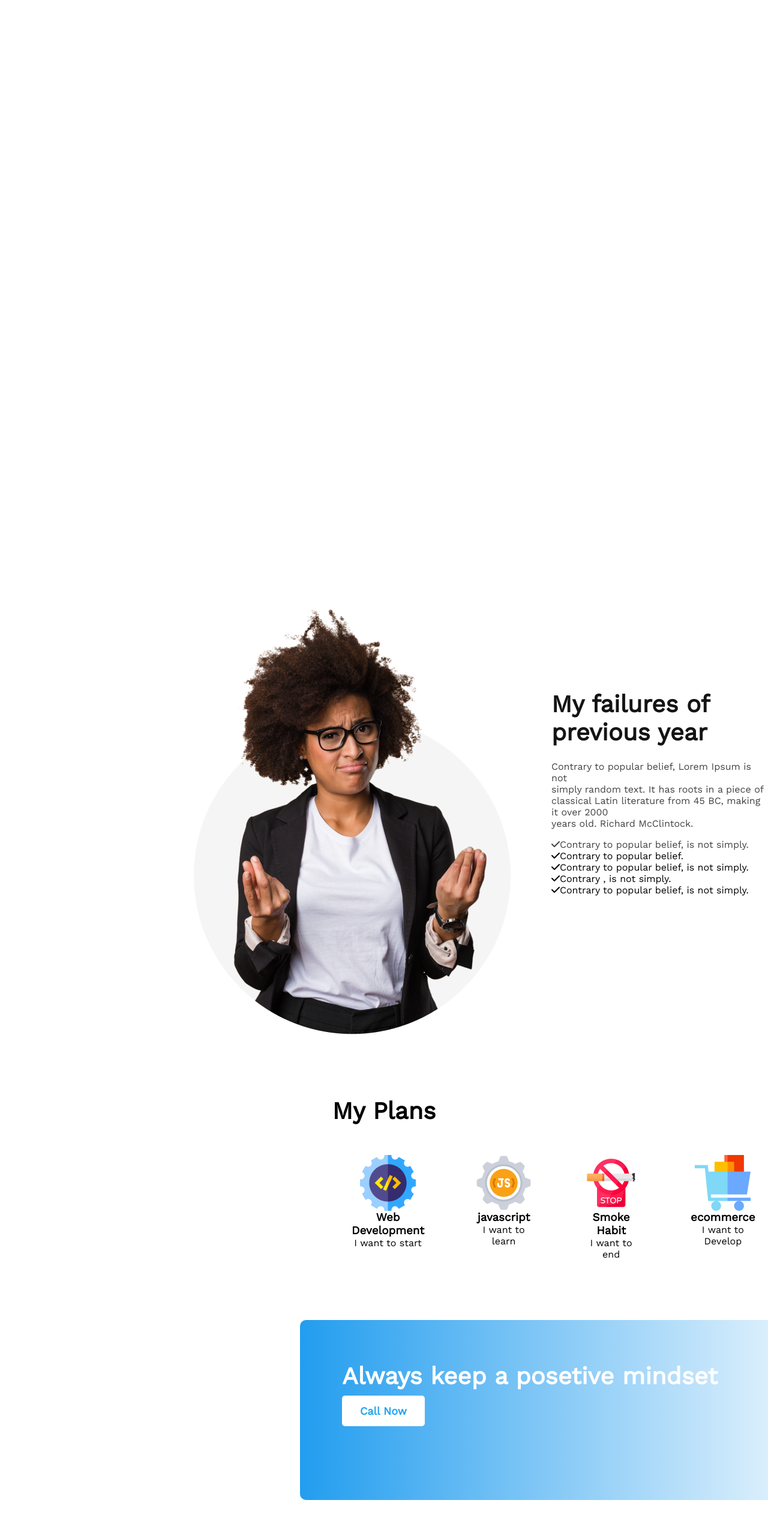
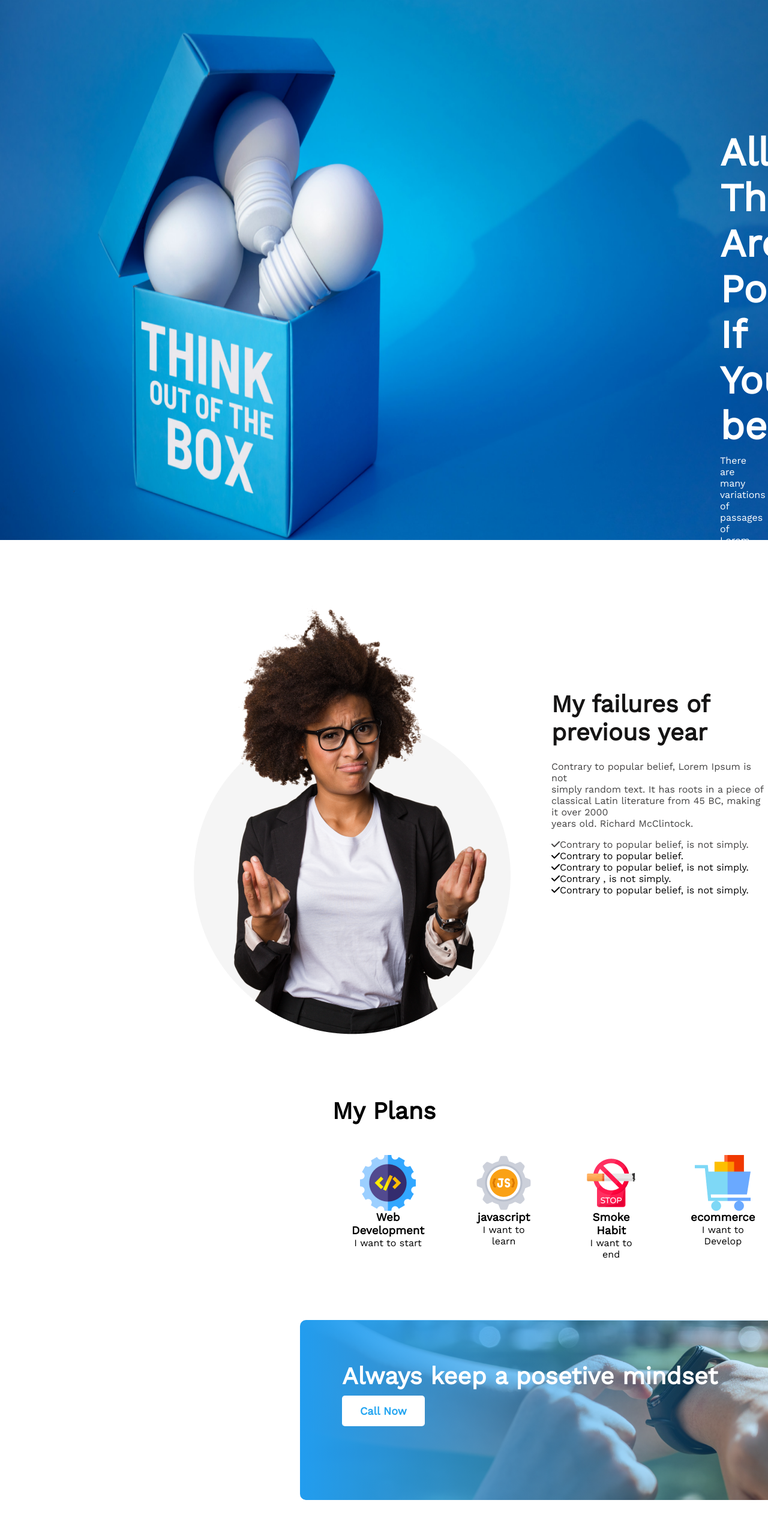
Before and after one commit to sajibkhansk/assignment1, a plain HTML site: page index.html in a window 1280 px wide. Shown: the top 2560 px of the page at 60% size. Drawn offline with nearby package versions, Linux system fonts and the light colour scheme.

Commit message:
fot the last time

```diff
--- a/styles/styles.css
+++ b/styles/styles.css
@@ -6,7 +6,7 @@
 /* mgn for Margin */
 .bg{
     height: 900px;
-    background-image: url('./images/banner/banner3.png');
+    background-image: url('../images/banner/banner3.png');
     background-size: 100% 100%;
 
 }
@@ -115,7 +115,7 @@ color: #FFFFFF;
     height: 300px;
     width: 940px;
     margin: 100px 200px 170px 200px;
-    background-image: linear-gradient(to right,rgb(34, 157, 239),rgba(239,91,34,0)),url('./images/watch.png');
+    background-image: linear-gradient(to right,rgb(34, 157, 239),rgba(239,91,34,0)),url('../images/watch.png');
     border-radius: 10px;
     background-repeat: no-repeat;
 }
```
